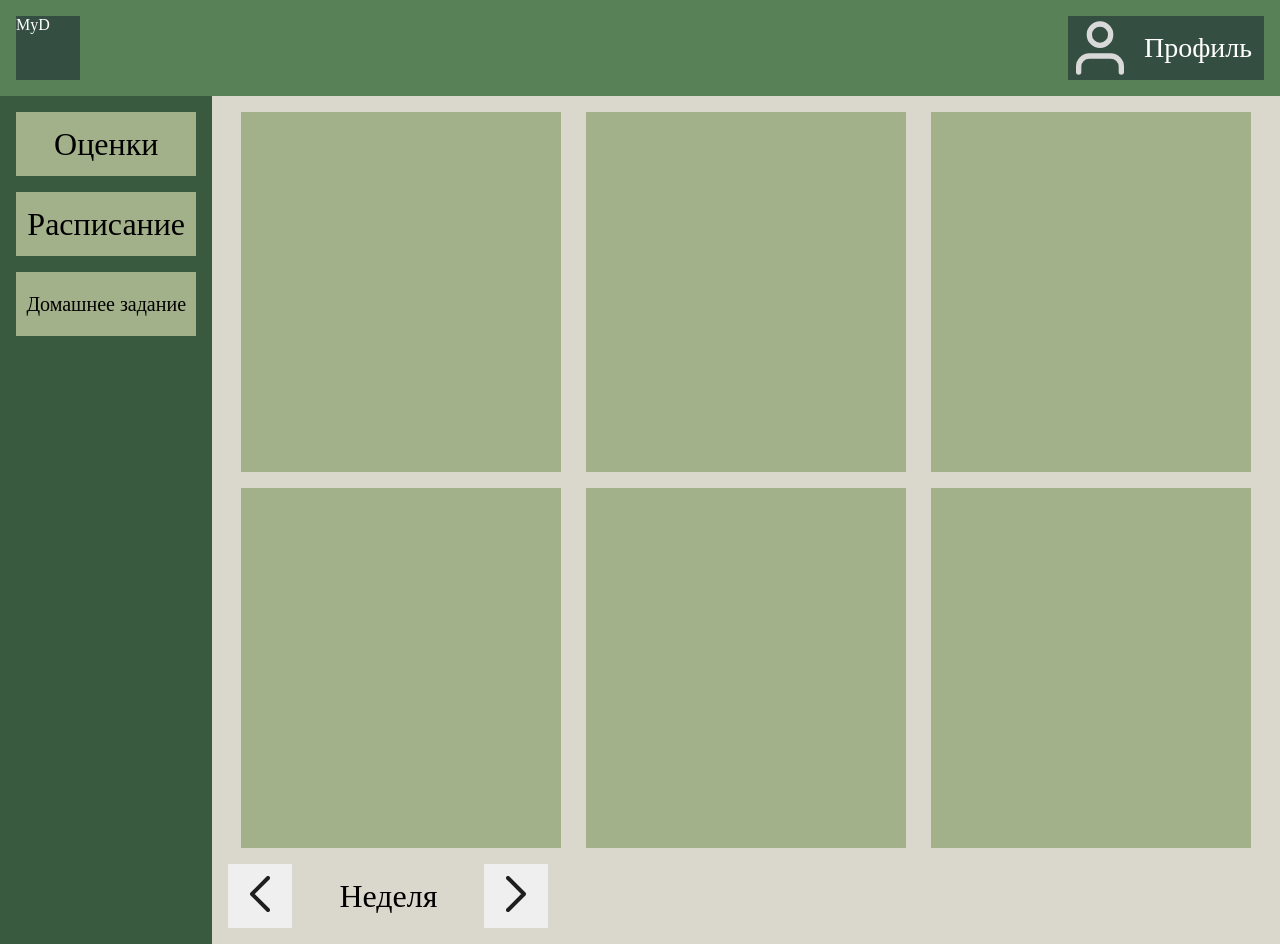
After one commit to molchelkit/MyDiray, a Flask app: page /student/inquiry in a window 1280 px wide. The commit adds this page. Run offline with Flask 3, Linux system fonts and the light colour scheme; some web fonts are replaced.

Commit message:
01042025

```diff
--- a/app.py
+++ b/app.py
@@ -2,7 +2,7 @@ from flask import Flask, request, render_template, redirect, url_for
 
 app = Flask(__name__)
 
-func_name = 'teacher'
+func_name = 'student_inquiry'
 
 @app.route('/')
 def index():
@@ -31,7 +31,7 @@ def teacher_evaluations():
 
 @app.route('/teacher/inquiry')
 def teacher_inquiry():
-    return render_template('teacher_inquiry.html', title='Преподаватель - Рассписание')
+    return render_template('teacher_inquiry.html', title='Преподаватель - Расписание')
 
 @app.route('/teacher/homework')
 def teacher_homework():
@@ -54,5 +54,13 @@ def student():
 def student_evaluations():
     return render_template('student_evaluations.html', title='Студент - Оценки')
 
+@app.route('/student/inquiry')
+def student_inquiry():
+    return render_template('student_inquiry.html', title='Студент - Расписание')
+
+@app.route('/student/homework')
+def student_homework():
+    return render_template('student_homework.html', title='Студент - Домашнее задание')
+
 if __name__ == '__main__':
     app.run(debug=True)
--- /dev/null
+++ b/static/css/student_inquiry.css
@@ -0,0 +1,60 @@
+.student_inquiry {
+    width: 100%;
+    flex-grow: 1;
+    display: flex;
+    flex-flow: column;
+}
+
+.student_inquiry_container {
+    width: 100%;
+    display: flex;
+    flex-flow: column;
+    margin-bottom: 16px;
+    flex: 1 1 auto;
+    margin-bottom: 16px;
+}
+
+.student_inquiry_content1 {
+    display: flex;
+    justify-content: space-around;
+    margin-bottom: 16px;
+}
+
+.student_inquiry_content2 {
+    display: flex;
+    justify-content: space-around;
+}
+
+.student_inquiry_lesson {
+    width: 320px;
+    height: 360px;
+    background-color: #A3B18A;
+    padding: 8px;
+    font-size: 24px;
+}
+
+.student_inquiry_menu {
+    width: 100%;
+    display: flex;
+}
+
+#student_inquiry_menu_left {
+    width: 64px;
+    height: 64px;
+    border: none;
+}
+
+.student_inquiry_menu_center {
+    width: 192px;
+    height: 64px;
+    display: flex;
+    justify-content: center;
+    align-items: center;
+    font-size: 32px;
+}
+
+#student_inquiry_menu_right {
+    width: 64px;
+    height: 64px;
+    border: none;
+}
--- a/templates/student.html
+++ b/templates/student.html
@@ -11,9 +11,9 @@
 
 {% block nav %}
     <div class="student_nav">
-        <a href="#"><div class="student_nav_block student_nav_evaluations">Оценки</div></a>
-        <a href="#"><div class="student_nav_block student_nav_inquiry">Рассписание</div></a>
-        <a href="#"><div class="student_nav_block student_nav_homework">Домашнее задание</div></a>
+        <a href="{{ url_for('student_evaluations') }}"><div class="student_nav_block student_nav_evaluations">Оценки</div></a>
+        <a href="{{ url_for('student_inquiry') }}"><div class="student_nav_block student_nav_inquiry">Расписание</div></a>
+        <a href="{{ url_for('student_homework') }}"><div class="student_nav_block student_nav_homework">Домашнее задание</div></a>
     </div>
 {% endblock %}
 
--- /dev/null
+++ b/templates/student_inquiry.html
@@ -0,0 +1,29 @@
+{% extends 'student.html' %}
+
+{% block link %}
+    <link rel="stylesheet" href="{{ url_for('static', filename='css/student.css') }}">
+    <link rel="stylesheet" href="{{ url_for('static', filename='css/student_inquiry.css') }}">
+{% endblock %}
+
+
+{% block main %}
+    <div class="student_inquiry">
+        <div class="student_inquiry_container">
+            <div class="student_inquiry_content1">
+                <div class="student_inquiry_lesson"></div>
+                <div class="student_inquiry_lesson"></div>
+                <div class="student_inquiry_lesson"></div>
+            </div>
+            <div class="student_inquiry_content2">
+                <div class="student_inquiry_lesson"></div>
+                <div class="student_inquiry_lesson"></div>
+                <div class="student_inquiry_lesson"></div>
+            </div>
+        </div>
+        <form action="GET" class="student_inquiry_menu">
+            <button name="student_inquiry_menu_left" id="student_inquiry_menu_left"><img src="{{ url_for('static', filename='img/week-left.svg') }}" alt="L"></button>
+            <div class="student_inquiry_menu_center">Неделя</div>
+            <button name="student_inquiry_menu_right" id="student_inquiry_menu_right"><img src="{{ url_for('static', filename='img/week-right.svg') }}" alt="R"></button>
+        </form>
+    </div>
+{% endblock %}
--- a/templates/teacher.html
+++ b/templates/teacher.html
@@ -12,7 +12,7 @@
 {% block nav %}
     <div class="teacher_nav">
         <a href="{{ url_for('teacher_evaluations') }}"><div class="teacher_nav_block teacher_nav_evaluations">Оценки</div></a>
-        <a href="{{ url_for('teacher_inquiry') }}"><div class="teacher_nav_block teacher_nav_inquiry">Рассписание</div></a>
+        <a href="{{ url_for('teacher_inquiry') }}"><div class="teacher_nav_block teacher_nav_inquiry">Расписание</div></a>
         <a href="{{ url_for('teacher_homework') }}"><div class="teacher_nav_block teacher_nav_homework">Домашнее задание</div></a>
         <a href="{{ url_for('teacher_reports') }}"><div class="teacher_nav_block teacher_nav_reports">Отчеты</div></a>
     </div>
```
Also changed, not shown: static/css/profile.css (+42 -3 lines), static/css/student_homework.css (added, +31 -0 lines), templates/profile.html (+5 -4 lines), templates/student_homework.html (added, +18 -0 lines).
